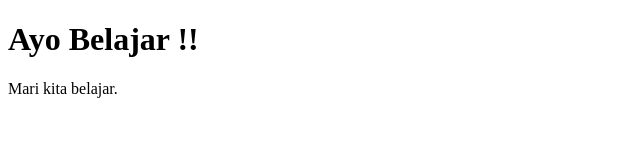
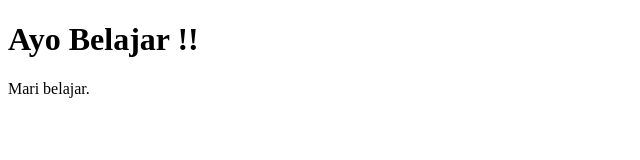
Before and after one commit to IT-ODP-BNI-Batch-2/12FebSesi1-Group1, a plain HTML site: page index.html in a window 1280 px wide. Shown: the full height of the page, 0-640 px from the left. Drawn offline with Linux system fonts and the light colour scheme.

Commit message:
Tambah file

```diff
--- a/index.html
+++ b/index.html
@@ -6,7 +6,7 @@
 <body>
 
 <h1>Ayo Belajar !!</h1>
-<p>Mari kita belajar.</p>
+<p>Mari belajar.</p>
 
 </body>
 </html>
```
